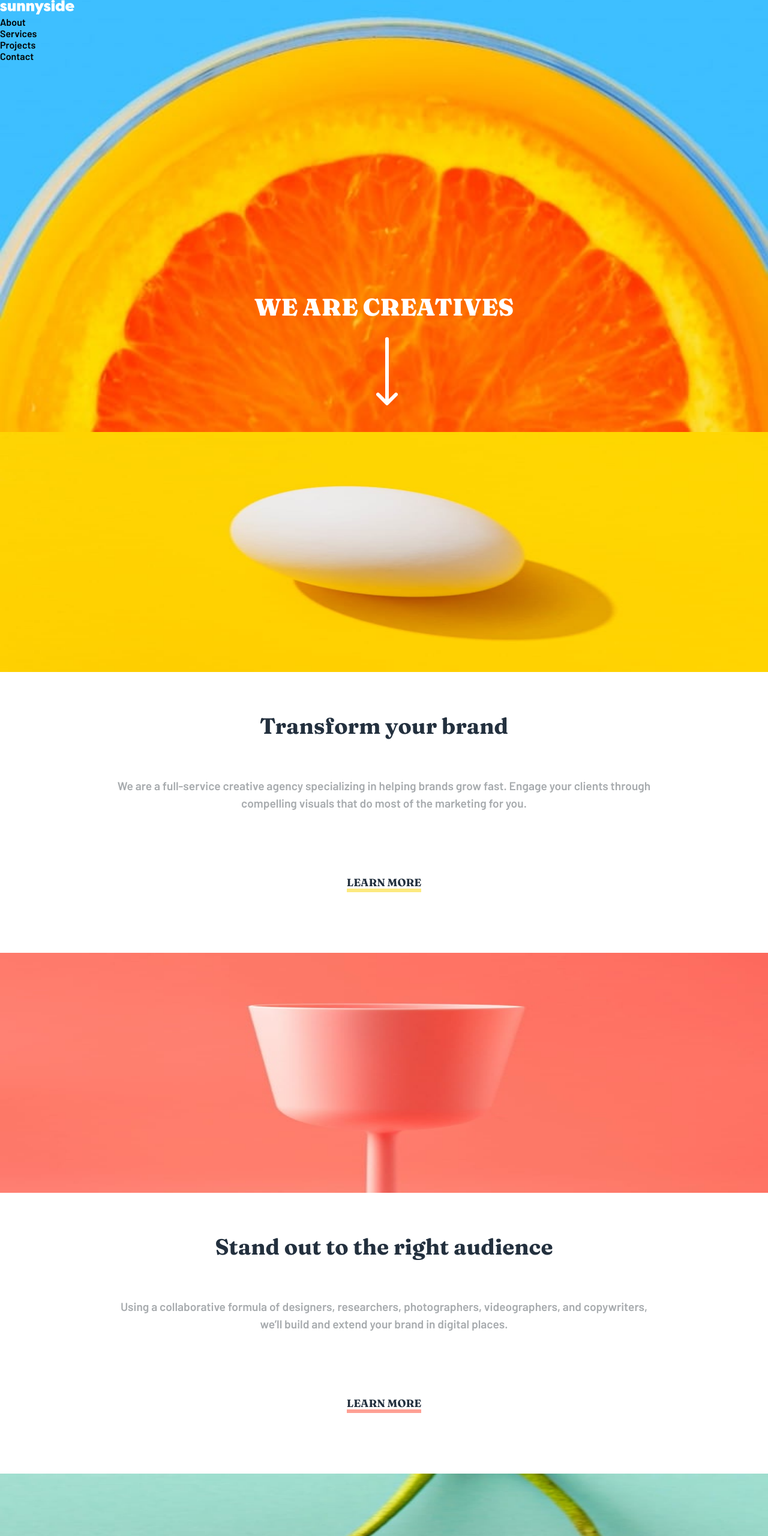
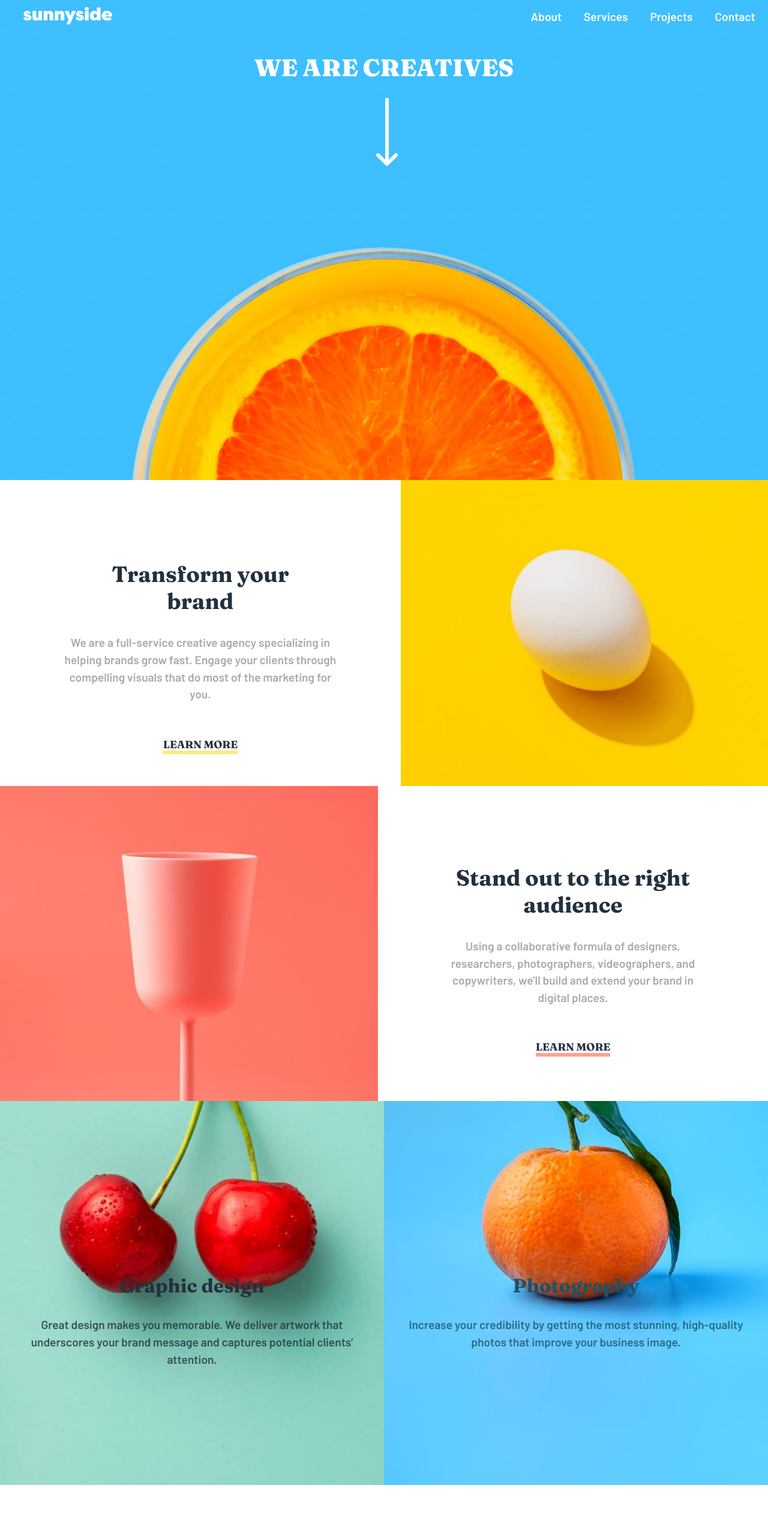
Before and after one commit to alsir/sunny, a plain HTML site: page index.html in a window 1280 px wide. Shown: the top 2560 px of the page at 60% size. Drawn offline with Linux system fonts and the light colour scheme.

Commit message:
Add files via upload

```diff
--- a/index.html
+++ b/index.html
@@ -19,21 +19,23 @@
 </head>
 <body>
 <header>
-    <div>
-      <img src="./images/logo.svg" alt="logo">
-  <ul>
- <li> About</li>
- <li> Services</li>
-  <li>Projects</li>
-  <li>Contact</li>
-</ul>
-</div>
+  <div class="flex">
+     <img src="./images/logo.svg" alt="logo" class="margin-top">
+
+  <ul class="menu">
+ <li><a href="#">About</a></li>
+ <li><a href="#">  Services</a></li>
+  <li><a href="#">Projects</a></li>
+  <li><a href="#">Contact</a></li>
+ </ul>
+ </div>
   <h2>We are creatives</h2>
   <img src="./images/icon-arrow-down.svg" class="auto" alt="icon-arrow-down">
-</div>
+ </div>
 </header>
 <div class="box">
-  <img src="./images/mobile/image-transform.jpg" alt="">
+  <img src="./images/desktop/image-transform.jpg" alt="">
+  <div>
   <h3 class="graphic-design-text">Transform your brand</h3>
 
   <p>We are a full-service creative agency specializing in helping brands grow fast.
@@ -41,15 +43,18 @@
 
   <p><a class="graphic-design-text" style="border-bottom: 6px solid hsla(51, 100%, 49%, 0.5);">Learn more</a></p>
 </div>
-<div class="box">
-  <img src="./images/mobile/image-stand-out.jpg" alt="">
+</div>
+<div class="box row-r" >
+  <img src="./images/desktop/image-stand-out.jpg" alt="">
+  <div>
   <h3 class="graphic-design-text">Stand out to the right audience</h3>
 
   <p>Using a collaborative formula of designers, researchers, photographers, videographers, and copywriters, we’ll build and extend your brand in digital places. </p>
 
   <p><a class="graphic-design-text">Learn more</a></p>
 </div>
-<div>
+</div>
+<div class="flex">
   <div class="box-ch">
   <h3>Graphic design</h3>
   <p>Great design makes you memorable. We deliver artwork that underscores your brand message and captures potential clients’ attention.</p>
@@ -59,8 +64,9 @@
   <p>Increase your credibility by getting the most stunning, high-quality photos that improve your business image.</p>
 </div>
 </div>
-<div >
+<div class="margin-bottom" >
   <h3 class="test-header">Client testimonials</h3>
+  <div class="flex">
 <div class="clint-test">
   <img src="./images/image-emily.jpg" alt="Emily">
  <p> We put our trust in Sunnyside and they delivered, making sure our needs were met and deadlines were always hit.</p>
@@ -80,8 +86,9 @@
   <h4>Business Owner</h4>
 </div>
 </div>
+</div>
 <div class="flex">
-  <div class="row">
+  <div class="row ">
     <img src="./images/mobile/image-gallery-milkbottles.jpg">
     <img src="./images/mobile/image-gallery-orange.jpg">
   </div>
--- a/style.css
+++ b/style.css
@@ -33,6 +33,10 @@ header h2{
 }
 header .auto {
 	margin-left: 49%;
+}
+.box{
+	display: flex;
+	flex-direction: column;
 }
 .box img{
 	margin:0;
@@ -79,14 +83,14 @@ div{
 .box-ch{
 	background-image: url(./images/mobile/image-graphic-design.jpg);
    width: 100vw;
-   height: 90vh;
-   background-size:100vw 90vh ;
+   height:80vh;
+   background-size:100vw 80vh ;
    background-position: top;
    background-repeat: no-repeat;
    color: hsl(212, 27%, 19%);
 }
 .box-ch h3{
-padding-top:100%;
+	padding-top:100%;
  font-size: 2rem;
   text-align: center;
 }
@@ -101,8 +105,8 @@ padding-top:100%;
 .box-or{
 	background-image: url(./images/mobile/image-photography.jpg);
    width: 100vw;
-   height: 90vh;
-   background-size:100vw 90vh ;
+   height: 80vh;
+   background-size:100vw 80vh ;
    background-position: top;
    background-repeat: no-repeat;
    color: hsl(198, 62%, 26%);
@@ -179,16 +183,17 @@ padding-top:100%;
  text-decoration: none;
  color:hsl(167, 40%, 24%);
 font-size: 1.2rem;
-margin: 8%;
+margin: 6%;
 margin-top:10%;
 opacity: 0.7;
 }
-.footer img{
-	color:hsl(167, 40%, 24%) ;
+.footer img {
+	fill: hsl(167, 40%, 24% );
 	padding: 10%;
 	padding-bottom: 0;
 	align-self: center;
 	transform: scale(1.3);
+
 }
 .footer .links{
 	display: flex;
@@ -210,4 +215,135 @@ justify-content: center;
 	align-self: center;
 	margin: 4%;
 	margin-top: 13%;
+	fill: hsl(167, 40%, 24% );
 }
+@media (min-width:400px )and(max-width: 600px) {
+	.box-or h3 ,.box-ch h3{
+		padding-top: 55%;
+	}
+	header .flex img{
+		width: 20%;
+		margin-top: 0;
+		padding-top: 0;
+	}
+	.flex{
+		flex-direction: column;
+	}
+
+}
+@media (min-width:600px ){
+header{
+	width: 100%;
+	height: 100vh;
+	background-image: url(./images/desktop/image-header.jpg);
+	background-size:cover;
+	padding: 0;
+	margin: 0;
+}
+.menu{
+	margin-left: 50%;
+}
+ul li{
+	list-style-type: none;
+	margin: 4%;
+	color: white;
+	padding: 3%;
+	padding-top: 2%;
+	padding-bottom: 0;
+	font-size: 1.2rem;
+}
+li a{
+	text-decoration: none;
+	color: white;
+}
+ header .flex img{
+	transform:scale(1.2);
+	margin: 4%;
+	margin-top: 0;
+}
+.margin-top{
+	padding-top: 1%;
+}
+header .flex{
+	flex-direction: row;
+
+}
+ul {
+	display: flex;
+	flex-direction: row;
+	float: right;
+}
+header h2{
+	margin-top: 0;
+	padding: 0;
+}
+.box{
+	flex-direction: row-reverse;
+}
+.box img{
+	width: 98%;
+	height: 50%;
+}
+.box h3{
+	margin-top: 20%;
+}
+.row-r{
+	flex-direction: row;
+}
+.flex{
+	display: flex;
+	flex-direction: row;
+	margin-top: 0;
+overflow: hidden;
+}
+.box-ch{
+	background-image: url(./images/desktop/image-graphic-design.jpg);
+  background-size: cover;
+}
+.box-ch h3 , .box-or h3 {
+	padding-top:45%;
+}
+.box-ch p ,.box-or p{
+	padding-bottom: 10%;
+	padding-top: 5%;
+}
+.box-or{
+	background-image: url(./images/desktop/image-photography.jpg);
+background-size: cover;
+}
+.clint-test h3{
+	margin-top: 10%;
+
+}
+.margin-bottom{
+	padding: 5%;
+	padding-top: 0;
+	padding-bottom: 0;
+	margin-bottom: 6%;
+}
+.flex .row img{
+	width: 100%;
+	height: 100%;
+}
+.footer img{
+	padding: 0;
+	margin-top: 5%;
+	margin-bottom: 0%;
+	}
+ .links{
+margin:0  25% 0 25%;
+padding-top: 0;
+
+}
+footer .icon{
+	margin: 0 20% 0 20%;
+}
+.icon img{
+	width: 2%;
+	margin: 3%;
+	padding-top: 2%;
+}
+.icon{
+	padding-bottom: 2%;
+}
+}
```
